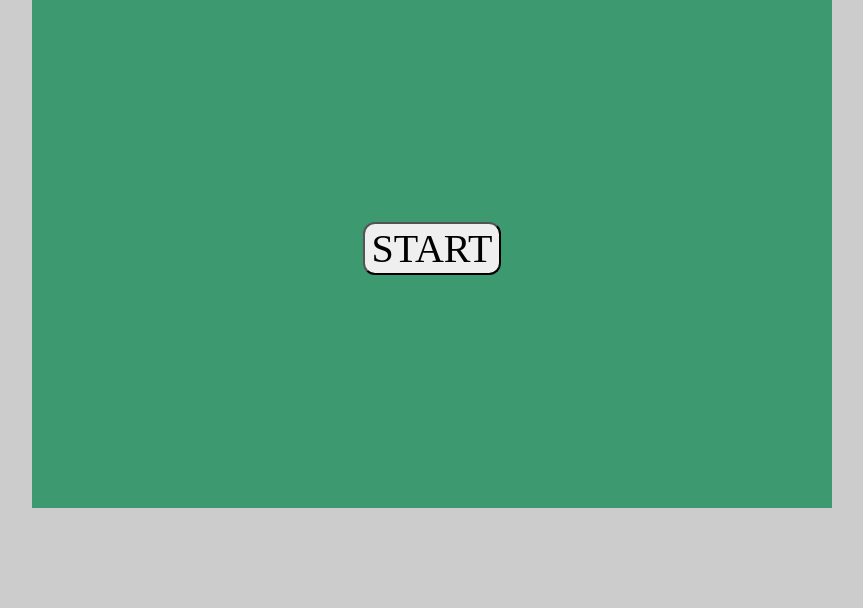
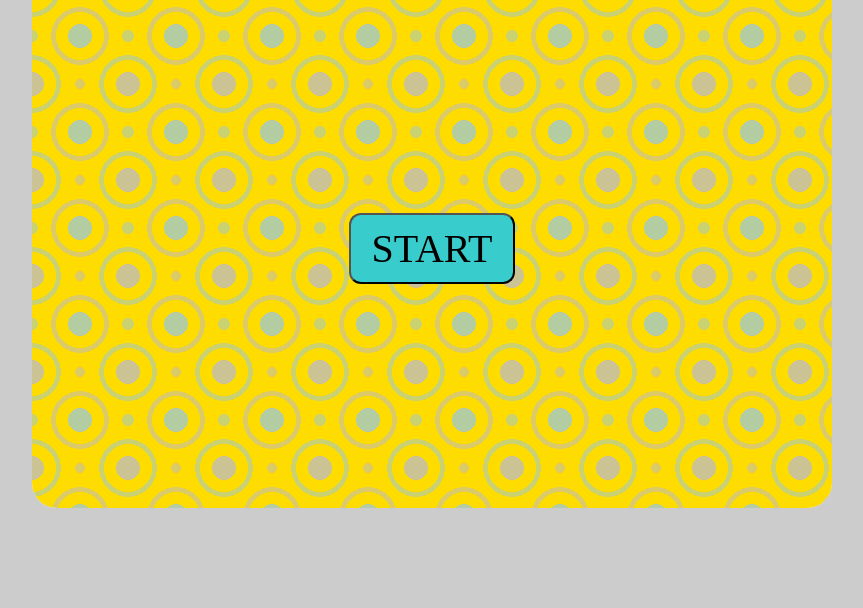
Before and after one commit to rmoj/tcb-TriviaGame, a plain HTML site: page index.html in a window 1280 px wide. Shown: the part 192-800 px from the top of the page, without its empty margins (208-1071 px from the left). Drawn offline with Linux system fonts and the light colour scheme; a web font is replaced by a local one.

Commit message:
UI adjustments

```diff
--- a/assets/css/style.css
+++ b/assets/css/style.css
@@ -14,7 +14,7 @@ body {
   margin: auto;
   width: 800px;
   height: 600px;
-  border-radius: 20px;
+  border-radius: 25px;
   background-color: white;
   display: grid;
 }
@@ -23,7 +23,8 @@ body {
   width: 100%;
   height: 80px;
   display: flex;
-  background-color: #ffffff;
+  background-color: FF851B;
+  color: #001f3f;
   justify-content: center;
   align-items: center;
 }
@@ -34,10 +35,46 @@ h1 {
 }
 
 #game {
-  background-color: #3d9970;
   height: 520px;
   width: 100%;
   display: grid;
+  background: radial-gradient(
+        circle,
+        #b3cca2 0.75em,
+        rgba(255, 255, 255, 0) 0.75em,
+        rgba(255, 255, 255, 0) 1.5em,
+        rgba(204, 195, 148, 0.7) 1.5em,
+        rgba(204, 195, 148, 0.7) 1.8em,
+        rgba(255, 255, 255, 0) 1.8em
+      )
+      0 0,
+    radial-gradient(
+        circle,
+        #ccc394 0.75em,
+        rgba(255, 255, 255, 0) 0.75em,
+        rgba(255, 255, 255, 0) 1.5em,
+        rgba(179, 204, 162, 0.7) 1.5em,
+        rgba(179, 204, 162, 0.7) 1.8em,
+        rgba(255, 255, 255, 0) 1.8em
+      )
+      3em 3em,
+    radial-gradient(
+        circle,
+        rgba(179, 204, 162, 0.7) 0.375em,
+        rgba(255, 255, 255, 0) 0.375em
+      )
+      3em 0,
+    radial-gradient(
+        circle,
+        rgba(204, 195, 148, 0.7) 0.3em,
+        rgba(255, 255, 255, 0) 0.3em
+      )
+      0 3em;
+  background-size: 6em 6em;
+  background-color: #ffdc00;
+  background-repeat: repeat;
+  border-bottom-right-radius: 25px;
+  border-bottom-left-radius: 25px;
 }
 
 #time {
@@ -51,6 +88,8 @@ h1 {
 button {
   font-size: 40px;
   font-family: Flavors;
+  background-color: #39cccc;
+  padding: 10px 20px;
   border-radius: 12px;
 }
 
```
